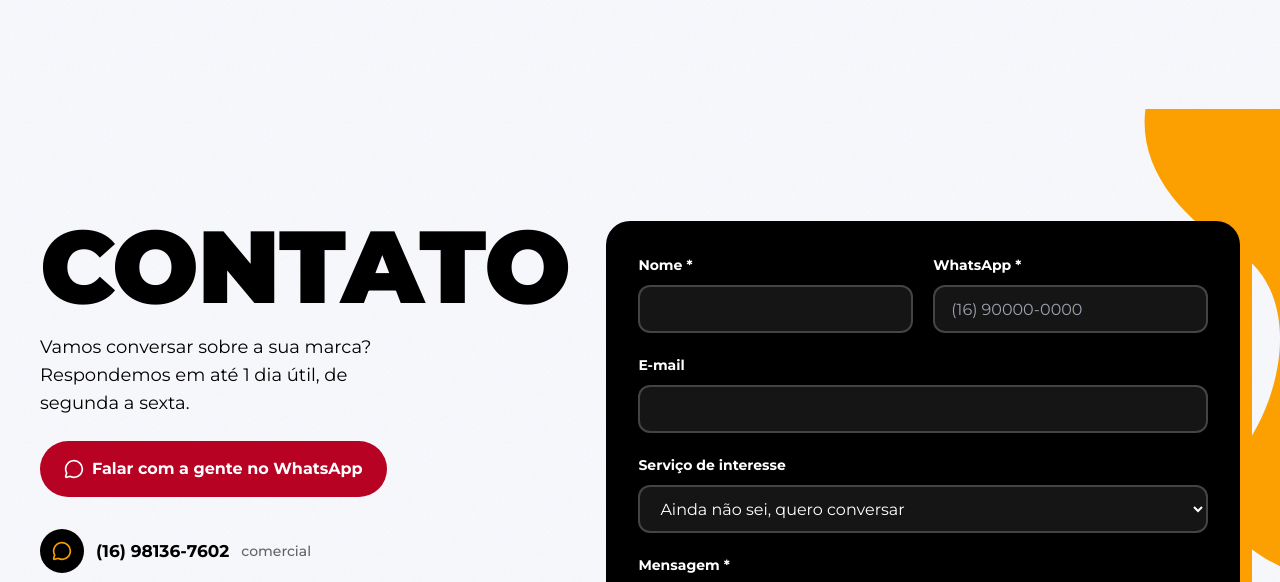
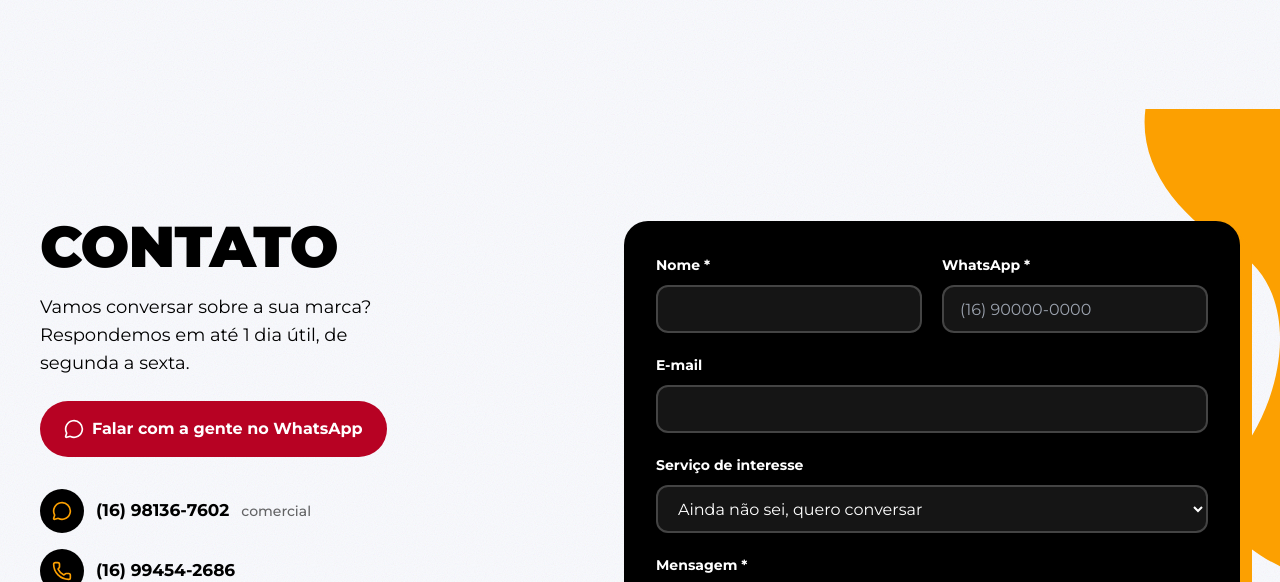
Before and after one commit to victoriadicarlo2020-lab/site-cato, a plain HTML site: page index.html in a window 1280 px wide. Shown: the part 5765-6347 px from the top of the page. Drawn offline with nearby package versions, Linux system fonts and the light colour scheme.

Commit message:
Contato: mais respiro entre o título e o formulário
- Colunas com 5rem de distância no desktop e 2.5rem empilhadas no celular
- Título CONTATO em clamp(2.5rem, 4.5vw, 4.2rem); coluna esquerda com min-width: 0

Co-Authored-By: Claude Opus 5.5 <noreply@anthropic.com>
Claude-Session: https://claude.ai/code/session_01EMkanECLaEEqe3GLt526Mp

```diff
--- a/index.html
+++ b/index.html
@@ -206,9 +206,9 @@
     <path fill="#FCA001" d="M400 0H220c-30 60 10 110 60 140s40 110 0 160 30 100 120 100Z"/>
     <path fill="#B70223" d="M400 60c-60 10-90 60-60 110s20 100-10 140 20 90 70 90Z"/>
   </svg>
-  <div class="relative mx-auto grid max-w-[1240px] gap-12 px-5 py-20 md:py-28 lg:grid-cols-[.9fr_1.1fr]">
-    <div class="rv">
-      <h2 id="h-cont" class="font-display text-[clamp(52px,8vw,110px)] leading-[.9]">Contato</h2>
+  <div class="contato-grid relative mx-auto grid max-w-[1240px] px-5 py-20 md:py-28 lg:grid-cols-[.9fr_1.1fr]">
+    <div class="contato-info rv">
+      <h2 id="h-cont" class="contato-titulo font-display leading-[.9]">Contato</h2>
       <p class="mt-5 max-w-sm text-lg">Vamos conversar sobre a sua marca? Respondemos em até 1 dia útil, de segunda a sexta.</p>
       <a href="https://wa.me/5516981367602?text=Ol%C3%A1%2C%20Cato!%20Vim%20pelo%20site%20e%20quero%20um%20or%C3%A7amento." class="mt-6 inline-flex items-center gap-2 rounded-full bg-verm px-6 py-4 font-bold text-white transition hover:-translate-y-1 hover:shadow-[0_6px_0_#FCA001]"><i data-lucide="message-circle" class="h-5 w-5"></i> Falar com a gente no WhatsApp</a>
       <ul class="mt-8 space-y-4 text-[17px]">
--- a/styles.src.css
+++ b/styles.src.css
@@ -102,3 +102,9 @@ input[type=range]::-webkit-slider-thumb{cursor:grab}
   *,*::before,*::after{animation:none!important;transition:none!important;scroll-behavior:auto!important}
   .js .rv{opacity:1;transform:none}
 }
+
+/* contato: respiro entre o título e o card do formulário */
+.contato-grid{gap:2.5rem}
+.contato-info{min-width:0}
+.contato-titulo{font-size:clamp(2.5rem,4.5vw,4.2rem)}
+@media (min-width:1024px){.contato-grid{column-gap:5rem}}
```
Also changed, not shown: styles.css.
